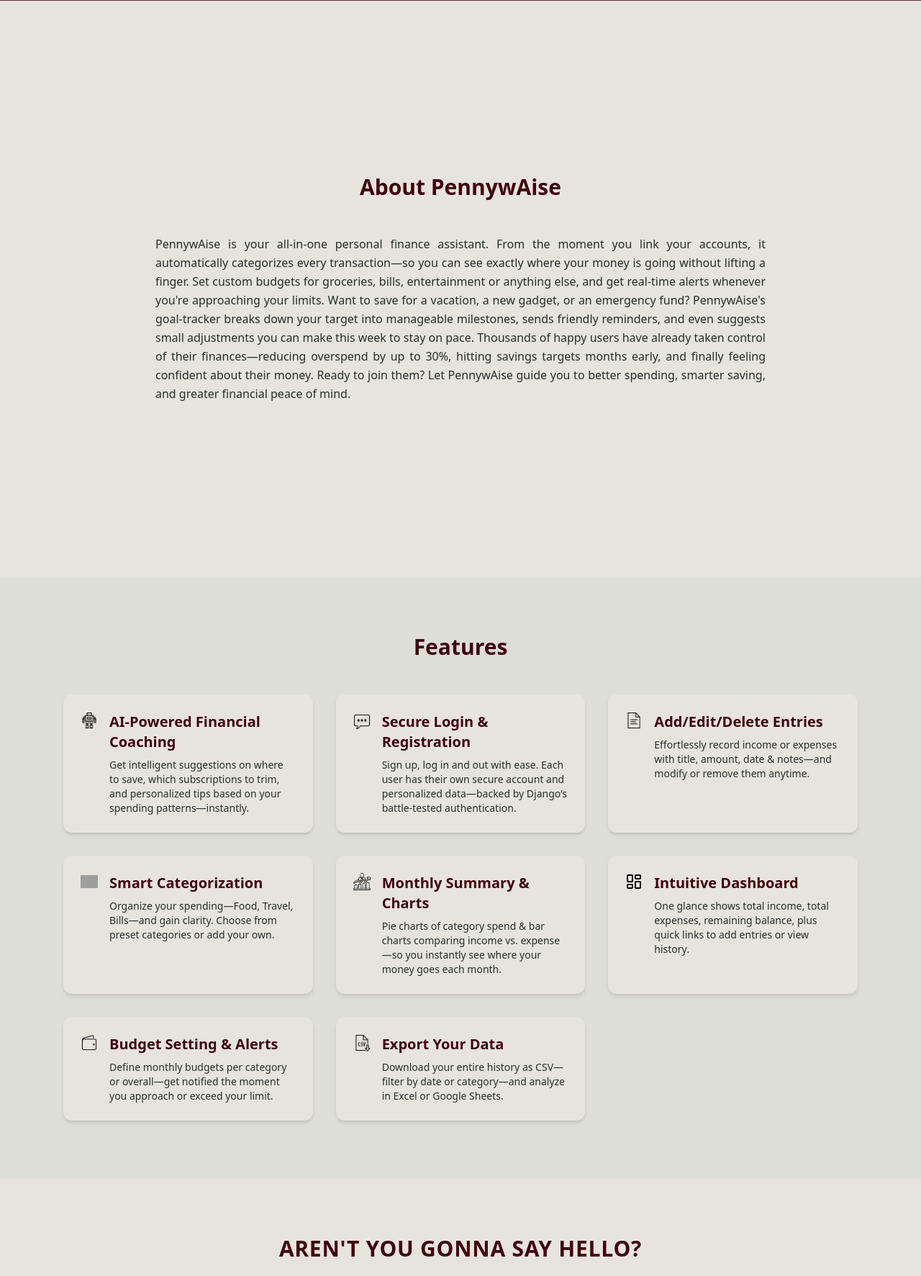
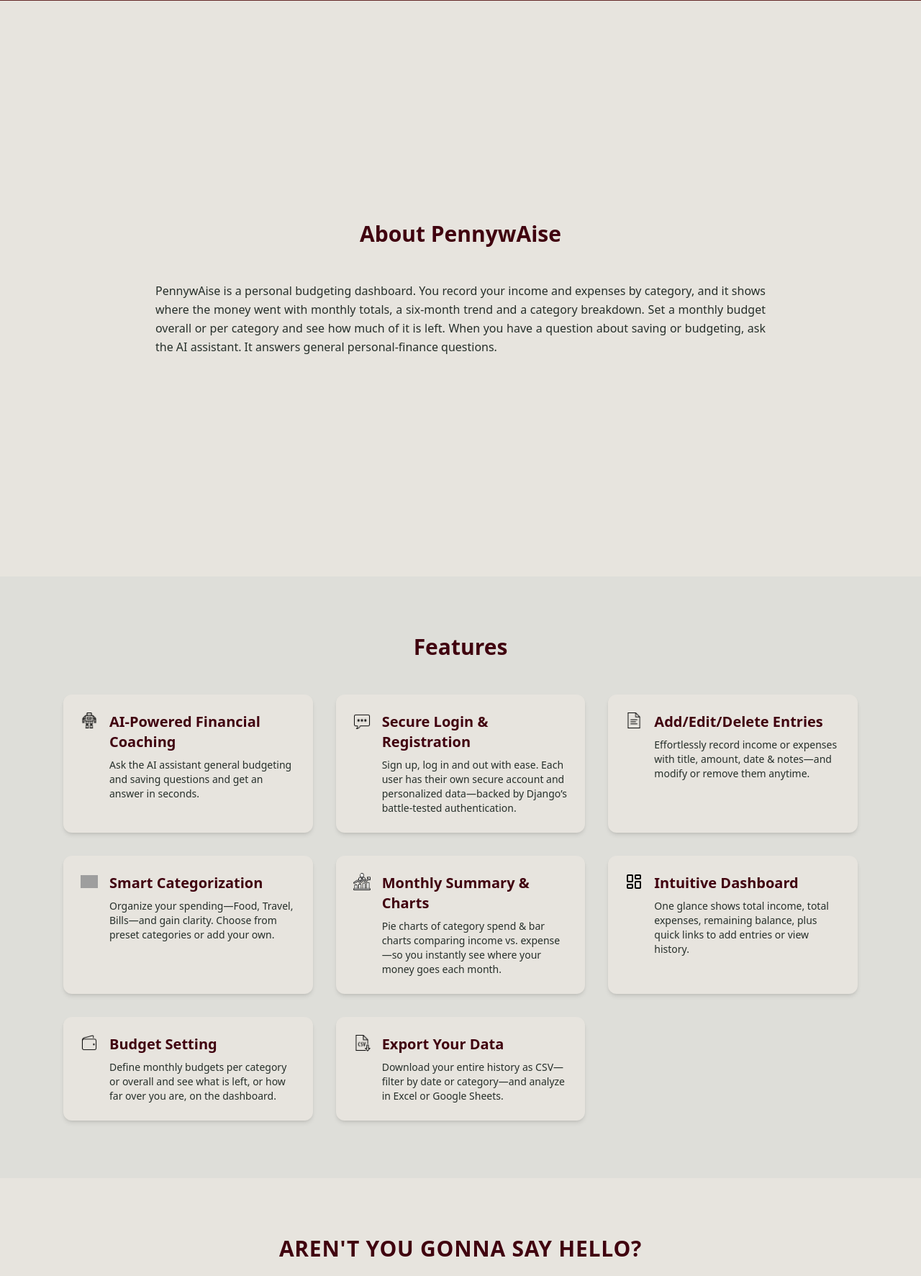
Before and after one commit to Exalt24/PennywAIse, a Django app: page / in a window 1280 px wide. Shown: the part 799-2572 px from the top of the page at 72% size. Run offline with Django 5.2, Linux system fonts and the light colour scheme; style sheets or scripts are compiled from the project's sources; grey boxes are pictures that could not be loaded.

Commit message:
Add a demo GIF and bring the README in line with the code
The README described AI recommendations from your own data, budget alerts and a hosted demo that the app does not have, so it now says what the app really does and opens with a GIF recorded on a local run. Making that run work took a few small fixes: a configurable LLM endpoint, console emails without Gmail, a test import, login on two endpoints and two dashboard script errors.

```diff
--- a/budget/templates/index.html
+++ b/budget/templates/index.html
@@ -49,19 +49,12 @@
   <article class="about-article">
     <h2 class="about-title">About PennywAise</h2>
     <p class="about-details">
-      PennywAise is your all-in-one personal finance assistant. From the moment
-      you link your accounts, it automatically categorizes every transaction—so
-      you can see exactly where your money is going without lifting a finger.
-      Set custom budgets for groceries, bills, entertainment or anything else,
-      and get real-time alerts whenever you're approaching your limits. Want to
-      save for a vacation, a new gadget, or an emergency fund? PennywAise's
-      goal-tracker breaks down your target into manageable milestones, sends
-      friendly reminders, and even suggests small adjustments you can make this
-      week to stay on pace. Thousands of happy users have already taken control
-      of their finances—reducing overspend by up to 30%, hitting savings targets
-      months early, and finally feeling confident about their money. Ready to
-      join them? Let PennywAise guide you to better spending, smarter saving,
-      and greater financial peace of mind.
+      PennywAise is a personal budgeting dashboard. You record your income and
+      expenses by category, and it shows where the money went with monthly
+      totals, a six-month trend and a category breakdown. Set a monthly budget
+      overall or per category and see how much of it is left. When you have a
+      question about saving or budgeting, ask the AI assistant. It answers
+      general personal-finance questions.
     </p>
   </article>
 </section>
@@ -92,7 +85,7 @@
           <section>
             <h3 class="card-title">AI-Powered Financial Coaching</h3>
             <p class="card-details">
-              Get intelligent suggestions on where to save, which subscriptions to trim, and personalized tips based on your spending patterns—instantly.
+              Ask the AI assistant general budgeting and saving questions and get an answer in seconds.
             </p>
           </section>
         </article>
@@ -222,9 +215,9 @@
             class="card-icon"
           />
           <section>
-            <h3 class="card-title">Budget Setting & Alerts</h3>
+            <h3 class="card-title">Budget Setting</h3>
             <p class="card-details">
-              Define monthly budgets per category or overall—get notified the moment you approach or exceed your limit.
+              Define monthly budgets per category or overall and see what is left, or how far over you are, on the dashboard.
             </p>
           </section>
         </article>
--- a/budget/templates/main/dashboard.html
+++ b/budget/templates/main/dashboard.html
@@ -124,9 +124,10 @@
             const table = page.querySelector('table');
             const tbody = table && table.querySelector('tbody');
 
-            if (tbody.dataset.original) tbody.innerHTML = tbody.dataset.original;
+            if (tbody && tbody.dataset.original) tbody.innerHTML = tbody.dataset.original;
 
-            table.querySelectorAll('th.sortable').forEach(th => {
+            // the AI Assistant tab has no table
+            if (table) table.querySelectorAll('th.sortable').forEach(th => {
               // clear everything…
               th.classList.remove('sort-asc','sort-desc');
               th.className = th.dataset.initialClass;
--- a/budget/templates/main/sections/ai.html
+++ b/budget/templates/main/sections/ai.html
@@ -14,7 +14,7 @@
         id="aiPrompt"
         rows="4"
         class="w-full border border-gray-300 rounded-lg px-4 py-2"
-        placeholder="e.g. How much did I spend on groceries last quarter?"
+        placeholder="e.g. How do I build an emergency fund on a tight budget?"
         required
       ></textarea>
 
@@ -29,7 +29,7 @@
       </section>
     </form>
 
-    <section id="aiResponse" data-clear-on-hide class="mt-6 prose max-w-none text-[#333] hidden" style="white-space: pre-wrap;"></section>
+    <section id="aiResponse" data-clear-on-hide class="mt-6 prose max-w-none text-[#333] hidden"></section>
   </article>
 </section>
 
--- a/budget/templates/main/sections/dashboard.html
+++ b/budget/templates/main/sections/dashboard.html
@@ -694,7 +694,8 @@
         }
       })();
 
-      if ({{ chart_cat_labels|default:"[]"|safe }}.length > 0) {
+      // the canvas is only rendered when the month has expenses
+      if (document.getElementById('categoryChart')) {
         new Chart(
           document.getElementById('categoryChart').getContext('2d'),
           {
--- a/budget/views.py
+++ b/budget/views.py
@@ -20,6 +20,8 @@ from django.core.mail import EmailMultiAlternatives
 from django.conf import settings
 from django.http import JsonResponse
 import json
+import urllib.error
+import urllib.request
 from google import genai
 from google.genai import types
 from google.genai.errors import ClientError
@@ -28,8 +30,12 @@ from django.utils import timezone
 from django.db.models.functions import Lower
 from decimal import Decimal
 
-gemini_client = genai.Client(
-    api_key=settings.GEMINI_API_KEY,
+# Gemini is the default backend. Setting LLM_BASE_URL (any OpenAI-compatible
+# /chat/completions server, for example a local Ollama) switches the assistant
+# to that server instead, so no Gemini key is needed.
+gemini_client = (
+    genai.Client(api_key=settings.GEMINI_API_KEY)
+    if settings.GEMINI_API_KEY else None
 )
 
 User = get_user_model()
@@ -572,7 +578,7 @@ class ResetPasswordView(TemplateView):
 
         return self.render_to_response(context)
 
-class EntriesAjaxView(View):
+class EntriesAjaxView(LoginRequiredMixin, View):
     def get(self, request, *args, **kwargs):
         prefix = request.GET.get('prefix')
         user = request.user
@@ -646,7 +652,7 @@ class EntriesAjaxView(View):
 
         return JsonResponse({'html': html})
 
-class ReportsAjaxView(View):
+class ReportsAjaxView(LoginRequiredMixin, View):
     def get(self, request, *args, **kwargs):
         user    = request.user
         qs      = Entry.objects.filter(user=user).order_by('-date')
@@ -736,10 +742,18 @@ Always be polite, accurate, and to the point.
         ]
         config = types.GenerateContentConfig(response_mime_type="text/plain")
 
+        if settings.LLM_BASE_URL:
+            return self._ask_openai_compatible(system_instruction, prompt)
+
+        if gemini_client is None:
+            return JsonResponse({
+                'error': 'The AI assistant is not configured. Set GENAI_API_KEY or LLM_BASE_URL.'
+            }, status=503)
+
         answer_fragments = []
         try:
             for chunk in gemini_client.models.generate_content_stream(
-                model="gemini-2.5-pro-exp-03-25",
+                model=settings.LLM_MODEL or "gemini-2.5-pro-exp-03-25",
                 contents=contents,
                 config=config,
             ):
@@ -756,6 +770,33 @@ Always be polite, accurate, and to the point.
         full_answer = "".join(answer_fragments).strip()
         return JsonResponse({'answer': full_answer})
 
+    def _ask_openai_compatible(self, system_instruction, prompt):
+        payload = {
+            "model": settings.LLM_MODEL,
+            "messages": [
+                {"role": "system", "content": system_instruction},
+                {"role": "user", "content": prompt},
+            ],
+            "stream": False,
+        }
+        if settings.LLM_REASONING_EFFORT:
+            payload["reasoning_effort"] = settings.LLM_REASONING_EFFORT
+        body = json.dumps(payload).encode()
+        req = urllib.request.Request(
+            settings.LLM_BASE_URL.rstrip("/") + "/chat/completions",
+            data=body,
+            headers={"Content-Type": "application/json"},
+        )
+        try:
+            with urllib.request.urlopen(req, timeout=180) as resp:
+                answer = json.load(resp)["choices"][0]["message"]["content"]
+        except (urllib.error.URLError, KeyError, IndexError, ValueError):
+            return JsonResponse({
+                'error': 'An error occurred while processing your request. Please try again later.'
+            }, status=500)
+        return JsonResponse({'answer': (answer or "").strip()})
+
+
 class EntryDataView(LoginRequiredMixin, View):
     def get(self, request, pk):
         entry = get_object_or_404(Entry, pk=pk, user=request.user)
--- a/mysite/urls.py
+++ b/mysite/urls.py
@@ -1,6 +1,5 @@
 from django.contrib import admin
 from django.urls import include, path
-from debug_toolbar.toolbar import debug_toolbar_urls
 from mysite import settings
 from django.contrib.auth.views import LogoutView
 
@@ -12,6 +11,8 @@ urlpatterns = [
 ]
 
 if not settings.TESTING:
+    # imported here because debug_toolbar is not in INSTALLED_APPS while testing
+    from debug_toolbar.toolbar import debug_toolbar_urls
     urlpatterns = [
         *urlpatterns,
     ] + debug_toolbar_urls()
```
Also changed, not shown: mysite/settings.py (+13 -3 lines), README.md, 1 other file.
